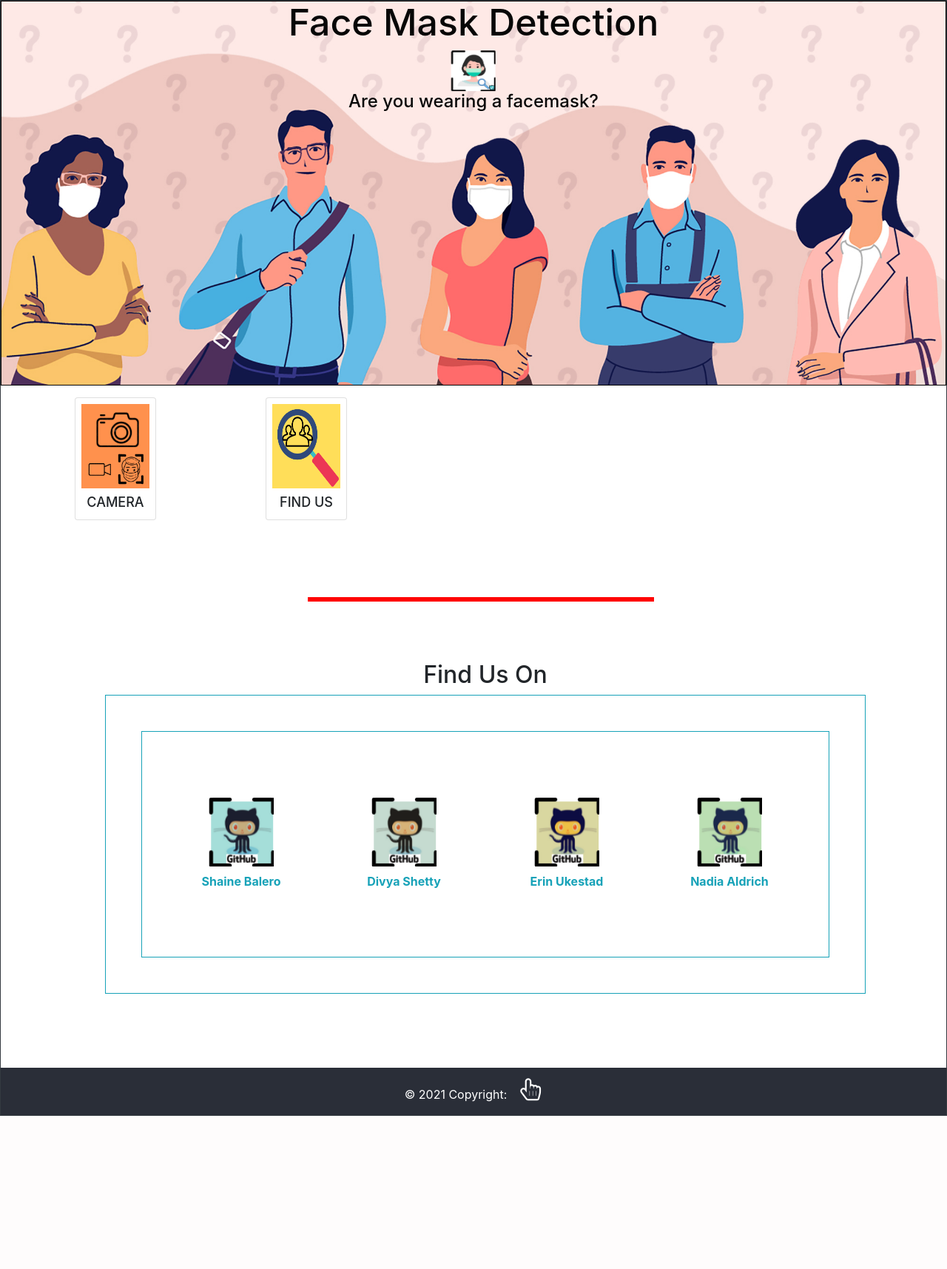
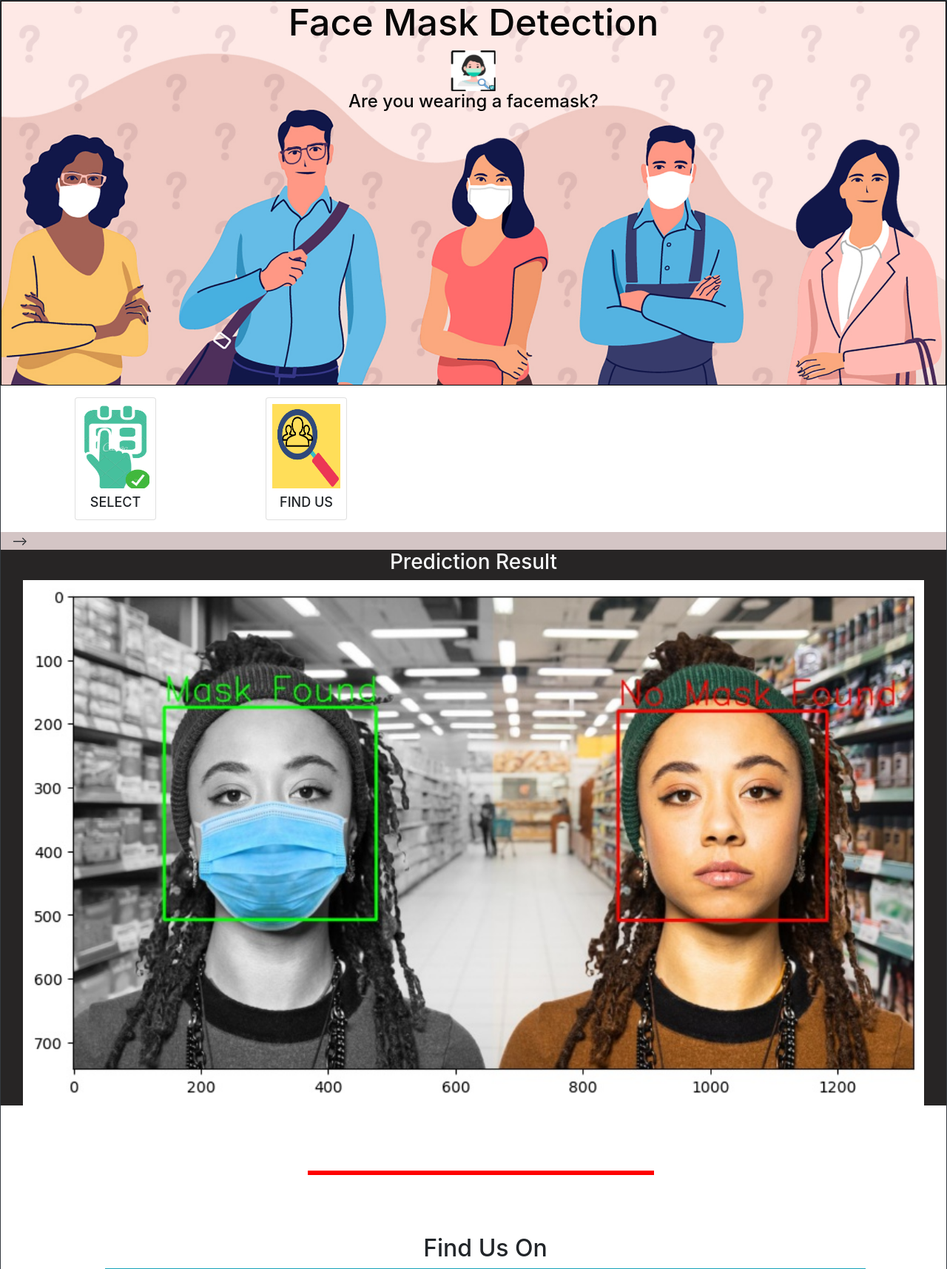
Before and after one commit to eukestad/facemask-heroku, a Flask app: page / in a window 1280 px wide. Shown: the top 1715 px of the page at 74% size. Before the commit the page ends 1508 px from the top, so only its background shows below. Run offline with Flask 2, Linux system fonts and the light colour scheme; some libraries are stand-ins or nearby versions; some web fonts are replaced.

Commit message:
testing only selection

```diff
--- a/app.py
+++ b/app.py
@@ -2,8 +2,8 @@
 from flask import Flask, render_template, Response, jsonify, request, abort
 # from werkzeug.utils import secure_filename
 # import imghdr
-# from get_data import prediction, get_sel_images
-from get_data import livePrediction
+from get_data import prediction, get_sel_images
+# from get_data import livePrediction
 import os
 
 
@@ -11,19 +11,19 @@ import os
 app = Flask(__name__)
 
 
-# # ---------------------prediction function---------------------------#
-# def predicted_image(img_file):
-#     #print("img_file", img_file)
-#     experiment_images = ["people1.jpg", "people2.jpg", "people3.jpg", "people4.jpg", "people5.jpg", "people6.jpg", "people7.jpg"]
-#     if img_file not in experiment_images:
-#         base_path = "./static/upload/"
-#     else:
-#         base_path = "./Resources/Experiment/"
-#     img_path = base_path + img_file
-#     print("path:", img_path)
-#     data = prediction(img_path)
-#     return data
-# # -------------------------------------------------------------------#
+# ---------------------prediction function---------------------------#
+def predicted_image(img_file):
+    #print("img_file", img_file)
+    experiment_images = ["people1.jpg", "people2.jpg", "people3.jpg", "people4.jpg", "people5.jpg", "people6.jpg", "people7.jpg"]
+    if img_file not in experiment_images:
+        base_path = "./static/upload/"
+    else:
+        base_path = "./Resources/Experiment/"
+    img_path = base_path + img_file
+    print("path:", img_path)
+    data = prediction(img_path)
+    return data
+# -------------------------------------------------------------------#
 
 
 # UPLOAD_FOLDER = './static/upload'
@@ -61,26 +61,26 @@ def index():
 #           return '', 204
 
 
-# # app route for image prediction
-# @app.route("/get_image/<img>", methods=["GET", "POST"])
-# def get_predicted_image(img):
-#     print("image file rendered:",img)
-#     #img = "people5.jpg"
-#     data = predicted_image(img)
-#     print(data)
-#     return jsonify(data)
+# app route for image prediction
+@app.route("/get_image/<img>", methods=["GET", "POST"])
+def get_predicted_image(img):
+    print("image file rendered:",img)
+    #img = "people5.jpg"
+    data = predicted_image(img)
+    print(data)
+    return jsonify(data)
 
-# # app route for image file selection
-# @app.route("/api/v1.0/select_option", methods=["GET", "POST"])
-# def get_selected_images():
-#     img_files = get_sel_images()
-#     return jsonify(img_files)
+# app route for image file selection
+@app.route("/api/v1.0/select_option", methods=["GET", "POST"])
+def get_selected_images():
+    img_files = get_sel_images()
+    return jsonify(img_files)
 
 
-# app route for video feed
-@app.route("/video_feed", methods=["GET", "POST"])
-def video_feed():
-    return Response(livePrediction(), mimetype='multipart/x-mixed-replace; boundary=frame')
+# # app route for video feed
+# @app.route("/video_feed", methods=["GET", "POST"])
+# def video_feed():
+#     return Response(livePrediction(), mimetype='multipart/x-mixed-replace; boundary=frame')
 
 
 if __name__ == "__main__":
--- a/static/js/launch.js
+++ b/static/js/launch.js
@@ -59,7 +59,7 @@ $(document).ready(function(){
         //Get deafault image prediction
         // renderPredictedImage("people1.jpg");
         var image_selector = d3.select("#predict_image")
-            image_selector.attr("src" , `./static/images/default_prediction.jpg`)
+            image_selector.attr("src" , `./static/prediction/default_prediction.jpg`)
 
         // Make an API call to server to population the selection option with set of Images
         d3.json("/api/v1.0/select_option").then((data) => {
--- a/templates/index.html
+++ b/templates/index.html
@@ -44,15 +44,15 @@
   <!-- selection options -->
   <div class="container-fluid box text-center">
     <div class="row flex-nowrap text-center" style="left:30vw">
-      <!-- <div class="card d-flex flex-nowrap  d-inline-block border-0" style="display:inline-block;"></div> -->
-      <!-- <div class="d-flex flex-nowrap d-inline-block mt-3 ml-5 mr-5 mb-3 margin-set set_card" style="display:inline-block;">
+      <div class="card d-flex flex-nowrap  d-inline-block border-0" style="display:inline-block;"></div>
+      <div class="d-flex flex-nowrap d-inline-block mt-3 ml-5 mr-5 mb-3 margin-set set_card" style="display:inline-block;">
       <div class="card set-card-width">
         <a href="#" alt="select_Image"><img id="select" class="card-img-top p-2" src="/static/Images/select1.png"   width="100" height="130" alt="Card image cap"></a>
         <div class="card-body p-0">
           <h4 class="card-title" style="font-size:18px;">SELECT</h4>
         </div>
       </div>
-      </div> -->
+      </div>
       <!-- card 2 -->
       <!-- <div class="d-flex flex-nowrap d-inline-block mt-3 ml-5 mr-5 mb-3 set_card" style="display:inline-block;" >
         <div class="card d-inline-block set-card-width">
@@ -63,14 +63,14 @@
         </div>
         </div> -->
         <!-- card3 -->
-        <div class="d-flex flex-nowrap d-inline-block mt-3 ml-5 mr-5 mb-3 set_card" style="display:inline-block;">
+        <!-- <div class="d-flex flex-nowrap d-inline-block mt-3 ml-5 mr-5 mb-3 set_card" style="display:inline-block;">
           <div class="card set-card-width">
             <a href="#" alt="select_Image"><img id="camera" class="card-img-top p-2" src="/static/Images/camera1.png" width="100" height="130" alt="Card image cap"></a>
             <div class="card-body p-0">
               <h4 class="card-title" style="font-size:18px;">CAMERA</h4>
             </div>
           </div>
-          </div>
+          </div> -->
           <!-- card 4 -->
           <!-- <div class="d-flex flex-nowrap d-inline-block mt-3 ml-5 mr-5 mb-3 set_card" style="display:inline-block;">
             <div class="card set-card-width">
@@ -94,43 +94,43 @@
   </div>
 
 <!-- Create a row for selection -->
-<!-- <div class="container-fluid" style="background-color:rgb(212, 197, 197);"> -->
-  <!-- <div class="row flex-nowrap box"> "background-image: url(./static/Images/backg.png)"  -->
-    <!-- <div id="select_option"> -->
+<div class="container-fluid" style="background-color:rgb(212, 197, 197);"> -->
+  <div class="row flex-nowrap box"> <!-- "background-image: url(./static/Images/backg.png)"  -->
+    <div id="select_option">
 
-    <!-- </div> -->
-  <!-- </div> -->
-<!-- </div> -->
+    </div>
+  </div>
+</div>
 
-<!-- Create a row for Image Display
+<!-- Create a row for Image Display -->
 <div id="predict" class="container-fluid" style="background-color:rgb(39, 37, 37);">
   <div class="row">
     <div class="col-12 text-center">
       <h3 class="text-light text-center">Prediction Result</h3>
       <div class="container-fluid">
         <div>
-          <img id="predict_image" class="image-fluid w-100" src="./static/images/default_prediction.jpg">
+          <img id="predict_image" class="image-fluid w-100" src="./static/prediction/default_prediction.jpg">
+        </div>
+      </div>
+    </div>
+  </div>
+</div>
+
+<!-- Camera -->
+
+<!-- <div id="livevideo" class="container-fluid" style="background-color:rgb(39, 37, 37);">
+  <div class="row">
+    <div class="col-12 text-center"> -->
+      <!-- <h3 class="text-light text-center">Live Streaming Coming Soon!</h3> -->
+      <!-- <h3 class="text-light text-center">Live Streaming .....</h3>
+      <div class="container">
+        <div>
+          <img id="show_camera" class="border boder-4 border-primary" src="" width="75%">
         </div>
       </div>
     </div>
   </div>
 </div> -->
-
-<!-- Camera -->
-
-<div id="livevideo" class="container-fluid" style="background-color:rgb(39, 37, 37);">
-  <div class="row">
-    <div class="col-12 text-center">
-      <!-- <h3 class="text-light text-center">Live Streaming Coming Soon!</h3> -->
-      <h3 class="text-light text-center">Live Streaming .....</h3>
-      <div class="container">
-        <div>
-          <img id="show_camera" class="border boder-4 border-primary" src="{{url_for('video_feed')}}" width="75%">
-        </div>
-      </div>
-    </div>
-  </div>
-</div>
 
 <!-- Create a row for Analysis
 <div id ="analysis-page" class="container set-display">
```
